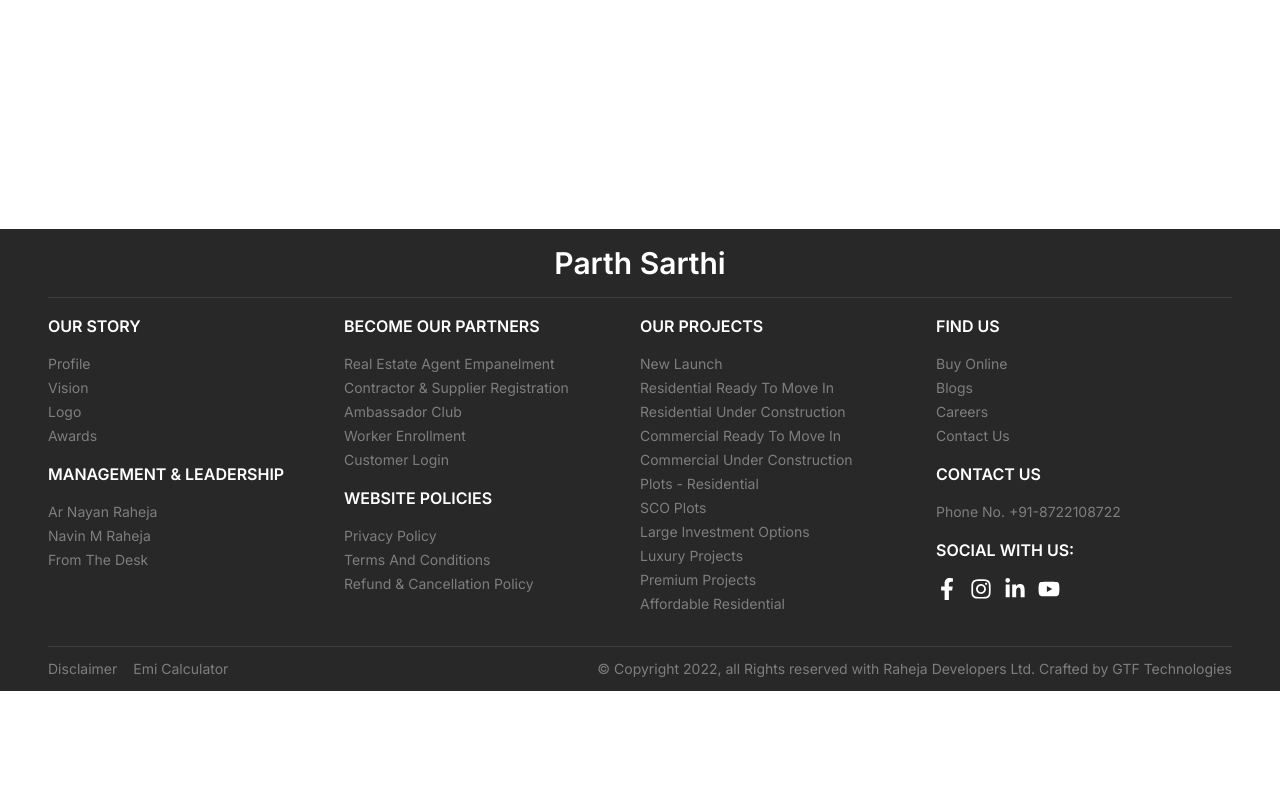
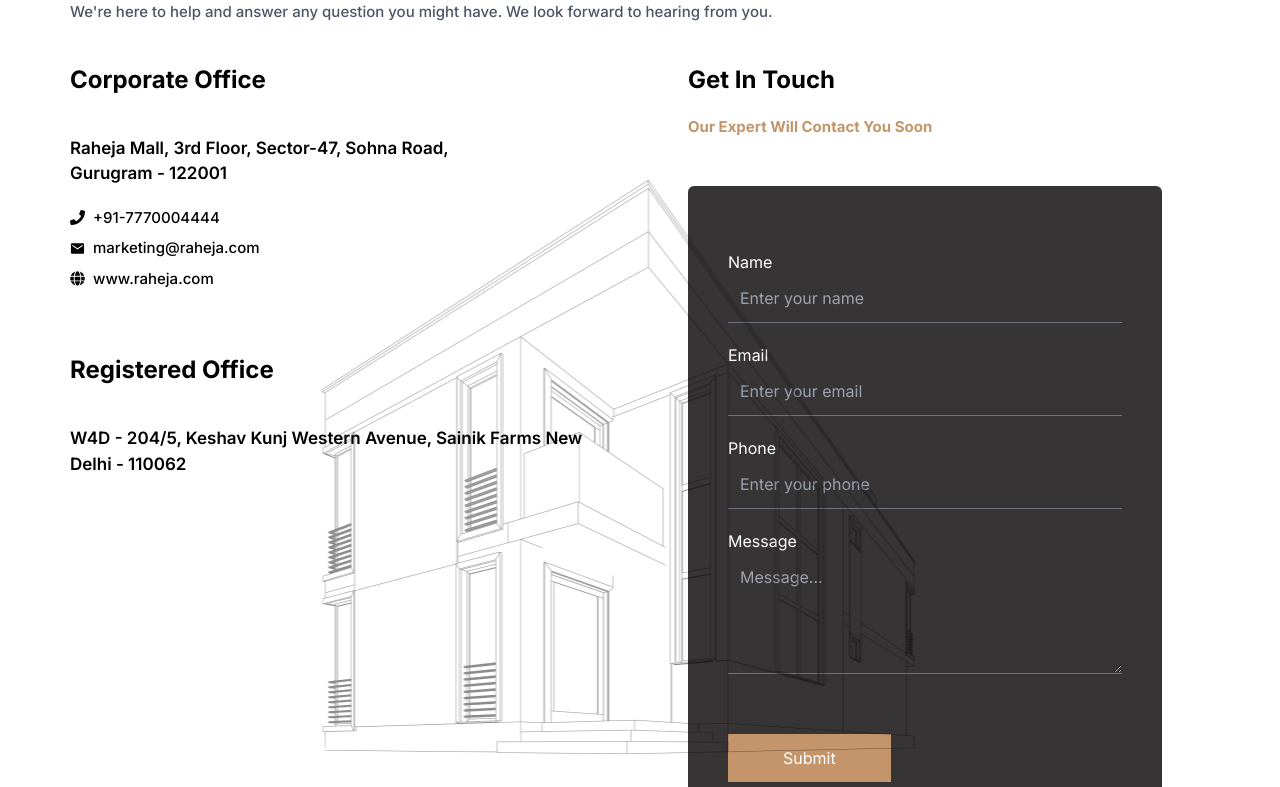
Before and after one commit to jigneshgit935/Parth-Sarthi-Website, a Next.js app: page /contact in a window 1280 px wide. Before the commit this address had no page. Shown: the part 633-1420 px from the top of the page. Before the commit the page ends 1324 px from the top, so only its background shows below. Built offline with nearby package versions, Linux system fonts and the light colour scheme.

Commit message:
added: contact page and modified pages

```diff
--- /dev/null
+++ b/src/app/contact/page.js
@@ -0,0 +1,12 @@
+import ContactForm from '@/components/ContactForm';
+import React from 'react';
+
+const page = () => {
+  return (
+    <div>
+      <ContactForm />
+    </div>
+  );
+};
+
+export default page;
--- a/src/app/vikram-singh-parth-sarthi/page.js
+++ b/src/app/vikram-choudhary-parth-sarthi/page.js
@@ -69,10 +69,10 @@
 
           <p className="text-[15px] text-justify">
             His hard work and dedication has been recognized by several reputed
-            platforms and he has been the recipient of various awards like "40
-            under 40 promising business leaders in India", “Young Achiever’s
-            Award”, “Top 10 Most Promising Industrialists”, “Architect of the
-            Year”, “Young Entrepreneur Award” etc.
+            platforms and he has been the recipient of various awards like
+            &quot;40 under 40 promising business leaders in India&quot;, “Young
+            Achiever’s Award”, “Top 10 Most Promising Industrialists”,
+            “Architect of the Year”, “Young Entrepreneur Award” etc.
           </p>
         </div>
       </div>
--- /dev/null
+++ b/src/components/ContactForm.jsx
@@ -0,0 +1,137 @@
+import Image from 'next/image';
+import Link from 'next/link';
+import React from 'react';
+import { FaPhone, FaGlobe } from 'react-icons/fa';
+import { IoMdMail } from 'react-icons/io';
+import MoveImage from '../../public/images/company-overview-move.jpg';
+
+import ManagementImage from '@/../public/images/Contact-us.jpg';
+
+const ContactForm = () => {
+  return (
+    <>
+      <div>
+        <div className="relative">
+          <Image
+            src={ManagementImage}
+            alt="company-overview"
+            className="w-full h-full lg:h-[500px] object-cover"
+          />
+          <button className="text-white font-semibold text-xl py-3 px-[30px] absolute bg-[#C4956A] hidden md:block top-3/4 left-1/2 transform -translate-x-1/2 -translate-y-3/4">
+            Call Now: (+91) - 7770004444
+          </button>
+        </div>
+        <div className="px-5 md:px-[70px] md:pb-[80px] py-10">
+          <div>
+            <h2 className="text-2xl font-medium">Got a question ?</h2>
+            <p className="text-[15px] font-medium text-gray-600">
+              We&apos;re here to help and answer any question you might have. We
+              look forward to hearing from you.
+            </p>
+          </div>
+
+          <div className="mt-10 flex">
+            <div className="flex-1 hidden md:block ">
+              <div className="">
+                <h2 className="text-2xl font-bold">Corporate Office</h2>
+                <p className="text-[17px] font-semibold mt-10 [text-[#333]">
+                  Raheja Mall, 3rd Floor, Sector-47, Sohna Road,
+                  <br /> Gurugram - 122001
+                </p>
+                <ul className="flex flex-col gap-2 mt-5">
+                  <li className="text-[15px] font-medium flex items-center">
+                    <span className="mr-2">
+                      <FaPhone />
+                    </span>
+                    +91-7770004444
+                  </li>
+                  <li className="text-[15px] font-medium flex items-center">
+                    <span className="mr-2">
+                      <IoMdMail />
+                    </span>
+                    marketing@raheja.com
+                  </li>
+                  <li className="text-[15px] font-medium flex items-center">
+                    <span className="mr-2">
+                      <FaGlobe />
+                    </span>
+                    www.raheja.com
+                  </li>
+                </ul>
+                <div className="mt-16">
+                  <h2 className="text-2xl font-bold">Registered Office</h2>
+                  <p className="text-[17px] font-semibold mt-10 [text-[#333]">
+                    W4D - 204/5, Keshav Kunj Western Avenue, Sainik Farms New
+                    <br />
+                    Delhi - 110062
+                  </p>
+                </div>
+              </div>
+            </div>
+            <div className="hidden lg:block ">
+              <Image
+                src={MoveImage}
+                alt="move-image"
+                className="top-[1100px] left-1/2 transform -translate-x-1/2 -translate-y-1/2  absolute object-fill"
+              />
+            </div>
+            <div className="flex-1">
+              <div className="px-0 sm:px-16 md:px-3 lg:px-12">
+                <div>
+                  <h2 className="text-2xl font-bold">Get In Touch</h2>
+                  <p className="text-[15px] mt-5 font-bold text-[#C4956A]">
+                    Our Expert Will Contact You Soon
+                  </p>
+                  <div className="bg-[#363435] px-10 py-16 mt-12 rounded-md w-full text-white">
+                    <form className="flex flex-col gap-5">
+                      <div className="flex flex-col ">
+                        <label>Name</label>
+                        <input
+                          type="text"
+                          placeholder="Enter your name"
+                          className="bg-transparent px-3 py-3 outline-none border-b border-gray-500"
+                        />
+                      </div>
+                      <div className="flex flex-col ">
+                        <label>Email</label>
+                        <input
+                          type="email"
+                          placeholder="Enter your email"
+                          className="bg-transparent px-3 py-3 outline-none border-b border-gray-500"
+                        />
+                      </div>
+                      <div className="flex flex-col ">
+                        <label>Phone</label>
+                        <input
+                          type="number"
+                          placeholder="Enter your phone"
+                          className="bg-transparent px-3 py-3 outline-none border-b border-gray-500"
+                        />
+                      </div>
+                      <div className="flex flex-col ">
+                        <label>Message</label>
+                        <textarea
+                          type="text"
+                          placeholder="Message..."
+                          className="bg-transparent px-3 py-3 outline-none border-b border-gray-500"
+                          rows={4}
+                        ></textarea>
+                      </div>
+                      <div className="mt-10">
+                        <button className="py-3 px-[55px] bg-[#C4956A]">
+                          Submit
+                        </button>
+                      </div>
+                    </form>
+                  </div>
+                </div>
+              </div>
+            </div>
+          </div>
+        </div>
+      </div>
+    </>
+  );
+};
+
+export default ContactForm;
--- a/src/components/Management.jsx
+++ b/src/components/Management.jsx
@@ -10,7 +10,7 @@
         <Image
           src={ManagementImage}
           alt="company-overview"
-          className="w-full h-[100%] lg:h-[500px] object-cover"
+          className="w-full h-full lg:h-[500px] object-cover"
         />
       </div>
       <div className="bg-white py-5">
--- a/src/components/Navbar/Submenu.jsx
+++ b/src/components/Navbar/Submenu.jsx
@@ -41,7 +41,7 @@
       className={`bg-white w-full  border z-20 sticky top-0  transition-transform duration-300 ${show}`}
     >
       <nav className={isActive ? 'active' : ''}>
-        <div onClick={handleMenuClick} class="menu-icons">
+        <div onClick={handleMenuClick} className="menu-icons">
           <RxHamburgerMenu className="fa-bars text-black " />
           <GrClose className="fa-times text-black" />
         </div>
@@ -49,28 +49,36 @@
         <Link href={'/'} className="border">
           <h2>Parth Sarthi</h2>
         </Link>
-        <ul class="nav-list">
+        <ul className="nav-list">
           <li>
             <Link href="#" className="">
               Our Story
             </Link>
-            <ul class="sub-menu">
+            <ul className="sub-menu">
               <li>
                 <Link href="#" className="">
                   About Us
                 </Link>
-                <ul class="sub-menu">
+                <ul className="sub-menu">
                   <li>
-                    <Link href="company-overview">Profile</Link>
+                    <Link onClick={handleMenuClick} href="company-overview">
+                      Profile
+                    </Link>
                   </li>
                   <li>
-                    <Link href="company-logo">Logo</Link>
+                    <Link onClick={handleMenuClick} href="company-logo">
+                      Logo
+                    </Link>
                   </li>
                   <li>
-                    <Link href="company-vision">Vision</Link>
+                    <Link onClick={handleMenuClick} href="company-vision">
+                      Vision
+                    </Link>
                   </li>
                   <li>
-                    <Link href="company-awards">Awards</Link>
+                    <Link onClick={handleMenuClick} href="company-awards">
+                      Awards
+                    </Link>
                   </li>
                 </ul>
               </li>
@@ -78,9 +86,12 @@
                 <a href="#" className="">
                   Management And Leadership
                 </a>
-                <ul class="sub-menu">
+                <ul className="sub-menu">
                   <li>
-                    <Link href="vikram-singh-parth-sarthi">
+                    <Link
+                      onClick={handleMenuClick}
+                      href="vikram-choudhary-parth-sarthi"
+                    >
                       Vikram Singh Parth
                     </Link>
                   </li>
@@ -96,9 +107,9 @@
           </li>
           <li>
             <a href="#">
-              Our Projects <i class="fas fa-caret-down"></i>
+              Our Projects <i className="fas fa-caret-down"></i>
             </a>
-            <ul class="sub-menu">
+            <ul className="sub-menu">
               <li>
                 <a href="#">New Launch</a>
               </li>
@@ -141,9 +152,9 @@
           <li>
             <a href="#">
               Career
-              <i class="fas fa-caret-down"></i>
+              <i className="fas fa-caret-down"></i>
             </a>
-            <ul class="sub-menu">
+            <ul className="sub-menu">
               <li>
                 <a href="#">Human Resources</a>
               </li>
@@ -159,7 +170,7 @@
             </ul>
           </li>
           <li>
-            <a href="#">Contact</a>
+            <Link href="contact">Contact</Link>
           </li>
         </ul>
       </nav>
```
Also changed, not shown: public/images/Contact-us.jpg (added).
